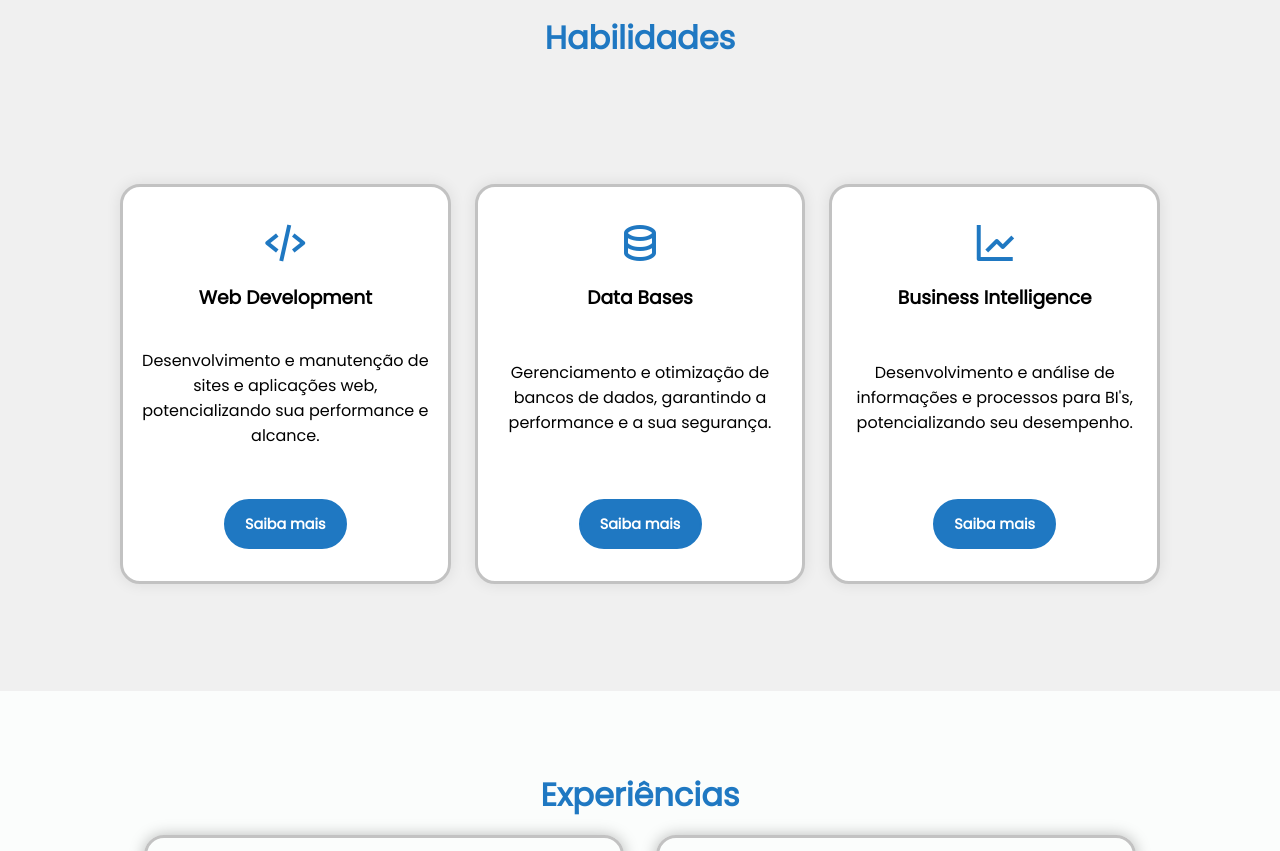
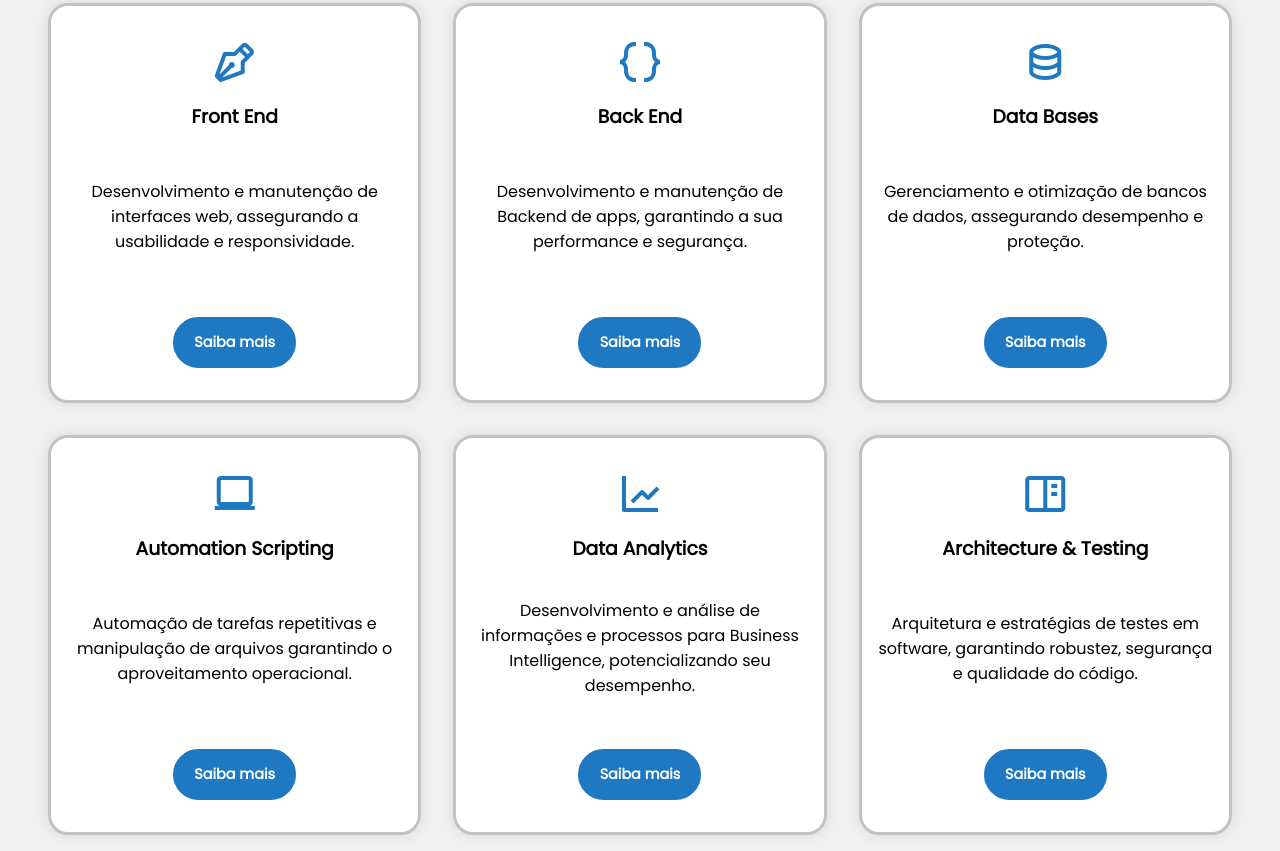
Before and after one commit to hennriquee/portfolio, a plain HTML site: page index.html in a window 1280 px wide. Shown: the part 909-1760 px from the top of the page. Drawn offline with nearby package versions, Linux system fonts and the light colour scheme.

Commit message:
skills adjusts

```diff
--- a/index.css
+++ b/index.css
@@ -182,7 +182,7 @@ section {
 }
 
 .typed-cursor {
-  color: #505050;
+  color: var(--primary-color);
   font-size: 2rem;
 }
 
@@ -303,12 +303,13 @@ section {
 }
 
 .skills-main {
-  display: flex;
+  display: grid;
+  grid-template-columns: 1fr 1fr 1fr;
   justify-content: center;
   flex-direction: row;
   width: 100%;
-  gap: 1.5rem;
-  margin-top: 2rem;
+  gap: 2rem;
+  margin: 2rem 0;
 }
 
 .skills-container {
@@ -397,36 +398,24 @@ section {
 }
 
 .skills-items {
-  display: flex;
-  text-align: left;
-  flex-direction: column;
-  width: 100%;
+  padding-top: 2rem;
+  display: grid;
+  grid-template-columns: 1fr 1fr;
   height: 100%;
-  padding-top: 1rem;
+  justify-content: space-between;
+  padding-left: 3%;
 }
 
-.bar {
-  background-color: #c2c2c2;
-  height: 3px;
-  width: 100%;
-  margin-top: 0.2rem;
+.skill-item {
+  display: flex;
+  flex-direction: row;
+  gap: 5px;
+  align-items: start;
 }
 
-.bar-inner {
-  height: 100%;
-  background-color: var(--white-color);
-  transform-origin: left;
-  transform: scaleX(0);
-  transition: transform 2s ease;
-}
-
-.skills-item {
-  width: 100%;
-}
-
-.skill-title {
-  display: flex;
-  gap: 0.1rem;
+.skill-item i {
+  margin-top: 0.1rem;
+  font-size: 0.9rem;
 }
 
 .skills-box-back .btn {
@@ -442,23 +431,11 @@ section {
   box-shadow: 0 0 10px #ffffff44;
 }
 
-.skill-item p {
-  text-align: right;
-  font-size: 0.7rem;
-  font-weight: 100;
-}
-
 .skills-box-front-text {
   display: flex;
   align-items: center;
   height: 100%;
   width: 100%;
-}
-
-.skill-title {
-  display: flex;
-  flex-direction: row;
-  gap: 3px;
 }
 
 /* /SKILLS SECTION */
@@ -467,7 +444,7 @@ section {
 
 .services-container {
   display: grid;
-  gap: 1.5rem;
+  gap: 2rem;
   height: 30%;
 }
 
@@ -846,6 +823,7 @@ footer i:hover {
   }
 
   .skills-main {
+    display: flex;
     flex-direction: column;
   }
 
@@ -936,6 +914,11 @@ footer i:hover {
 
   .home-content-elements {
     width: 100%;
+  }
+
+  .skills,
+  .experiences {
+    padding: 2rem 5rem;
   }
 }
 
@@ -1049,8 +1032,8 @@ footer i:hover {
     padding: 7rem 6rem;
   }
 
-  .skills-container {
-    flex-direction: row;
+  .skills-main {
+    display: grid;
   }
 
   .services-container {
@@ -1077,16 +1060,13 @@ footer i:hover {
   .contact form {
     padding: 0 30%;
   }
-  .skills-main {
-    flex-direction: row;
-  }
 
   .skills {
-    padding: 1rem 7.5rem;
+    padding: 1rem 3rem;
   }
 
   .experiences {
-    padding: 3rem 9rem;
+    padding: 3rem 3rem;
   }
 
   h1 {
--- a/index.html
+++ b/index.html
@@ -12,6 +12,13 @@
     <link
       href="https://unpkg.com/boxicons@2.1.4/css/boxicons.min.css"
       rel="stylesheet"
+    />
+    <link
+      rel="stylesheet"
+      href="https://cdnjs.cloudflare.com/ajax/libs/font-awesome/6.7.2/css/all.min.css"
+      integrity="sha512-..."
+      crossorigin="anonymous"
+      referrerpolicy="no-referrer"
     />
 
     <link rel="stylesheet" href="index.css" />
@@ -110,15 +117,15 @@
             <div class="skills-box-front">
               <div class="skills-box-front-content">
                 <div class="skills-box-front-title">
-                  <i class="bx bx-code-alt"></i>
+                  <i class="bx bx-pen"></i>
 
-                  <h3>Web Development</h3>
+                  <h3>Front End</h3>
                 </div>
 
                 <div class="skills-box-front-text">
                   <p>
-                    Desenvolvimento e manutenção de sites e aplicações web,
-                    potencializando sua performance e alcance.
+                    Desenvolvimento e manutenção de interfaces web, assegurando
+                    a usabilidade e responsividade.
                   </p>
                 </div>
               </div>
@@ -131,64 +138,35 @@
                 <h3>Conhecimentos</h3>
 
                 <div class="skills-items">
-                  <div class="skill-item html-item">
-                    <div class="skill-title">
-                      <h5>HTML</h5>
-                      <i class="bx bxl-html5"></i>
-                    </div>
-
-                    <div class="bar">
-                      <div class="bar-inner" id="html-bar"></div>
-                    </div>
-                    <p id="html-pct"></p>
+                  <div class="skill-item">
+                    <h5><li>HTML</li></h5>
+                    <i class="fa-brands fa-html5"></i>
                   </div>
 
-                  <div class="skill-item css-item">
-                    <div class="skill-title">
-                      <h5>CSS</h5>
-                      <i class="bx bxl-css3"></i>
-                    </div>
-
-                    <div class="bar">
-                      <div class="bar-inner" id="css-bar"></div>
-                    </div>
-                    <p id="css-pct"></p>
+                  <div class="skill-item">
+                    <h5><li>CSS</li></h5>
+                    <i class="fa-brands fa-css3-alt"></i>
                   </div>
 
-                  <div class="skill-item js-item">
-                    <div class="skill-title">
-                      <h5>Javascript</h5>
-                      <i class="bx bxl-javascript"></i>
-                    </div>
-
-                    <div class="bar">
-                      <div class="bar-inner" id="js-bar"></div>
-                    </div>
-                    <p id="js-pct"></p>
+                  <div class="skill-item">
+                    <h5><li>Javascript</li></h5>
+                    <i class="fa-brands fa-js"></i>
                   </div>
 
-                  <div class="skill-item reactjs-item">
-                    <div class="skill-title">
-                      <h5>React.js</h5>
-                      <i class="bx bxl-react"></i>
-                    </div>
-
-                    <div class="bar">
-                      <div class="bar-inner" id="reactjs-bar"></div>
-                    </div>
-                    <p id="reactjs-pct"></p>
+                  <div class="skill-item">
+                    <h5><li>React.js</li></h5>
+                    <i class="fa-brands fa-react"></i>
                   </div>
 
-                  <div class="skill-item bootstrap-item">
-                    <div class="skill-title">
-                      <h5>Material UI, Bootstrap</h5>
-                      <i class="bx bxl-bootstrap"></i>
-                    </div>
+                  <div class="skill-item">
+                    <h5><li>Material UI</li></h5>
 
-                    <div class="bar">
-                      <div class="bar-inner" id="bootstrap-bar"></div>
-                    </div>
-                    <p id="bootstrap-pct"></p>
+                    <i class="fa-brands fa-uikit"></i>
+                  </div>
+
+                  <div class="skill-item">
+                    <h5><li>Bootstrap</li></h5>
+                    <i class="fa-brands fa-bootstrap"></i>
                   </div>
                 </div>
               </div>
@@ -197,7 +175,6 @@
             </div>
           </div>
         </div>
-
         <div
           class="skills-container"
           data-aos="fade-up"
@@ -207,14 +184,15 @@
             <div class="skills-box-front">
               <div class="skills-box-front-content">
                 <div class="skills-box-front-title">
-                  <i class="bx bx-data"></i>
-                  <h3>Data Bases</h3>
+                  <i class="bx bx-code-curly"></i>
+
+                  <h3>Back End</h3>
                 </div>
 
                 <div class="skills-box-front-text">
                   <p>
-                    Gerenciamento e otimização de bancos de dados, garantindo a
-                    performance e a sua segurança.
+                    Desenvolvimento e manutenção de Backend de apps, garantindo
+                    a sua performance e segurança.
                   </p>
                 </div>
               </div>
@@ -227,28 +205,14 @@
                 <h3>Conhecimentos</h3>
 
                 <div class="skills-items">
-                  <div class="skill-item sql-item">
-                    <div class="skill-title">
-                      <h5>SQL</h5>
-                      <i class="bx bxs-data"></i>
-                    </div>
-
-                    <div class="bar">
-                      <div class="bar-inner" id="sql-bar"></div>
-                    </div>
-                    <p id="sql-pct"></p>
+                  <div class="skill-item">
+                    <h5><li>Java</li></h5>
+                    <i class="fa-brands fa-java"></i>
                   </div>
 
-                  <div class="skill-item excel-item">
-                    <div class="skill-title">
-                      <h5>Excel</h5>
-                      <i class="bx bxl-microsoft"></i>
-                    </div>
-
-                    <div class="bar">
-                      <div class="bar-inner" id="excel-bar"></div>
-                    </div>
-                    <p id="excel-pct"></p>
+                  <div class="skill-item">
+                    <h5><li>Python</li></h5>
+                    <i class="fa-brands fa-python"></i>
                   </div>
                 </div>
               </div>
@@ -267,14 +231,14 @@
             <div class="skills-box-front">
               <div class="skills-box-front-content">
                 <div class="skills-box-front-title">
-                  <i class="bx bx-line-chart"></i>
-                  <h3>Business Intelligence</h3>
+                  <i class="bx bx-data"></i>
+                  <h3>Data Bases</h3>
                 </div>
 
                 <div class="skills-box-front-text">
                   <p>
-                    Desenvolvimento e análise de informações e processos para
-                    BI's, potencializando seu desempenho.
+                    Gerenciamento e otimização de bancos de dados, assegurando
+                    desempenho e proteção.
                   </p>
                 </div>
               </div>
@@ -287,16 +251,160 @@
                 <h3>Conhecimentos</h3>
 
                 <div class="skills-items">
-                  <div class="skill-item pbi-item">
-                    <div class="skill-title">
-                      <h5>Power BI</h5>
-                      <i class="bx bxs-bar-chart-square"></i>
-                    </div>
+                  <div class="skill-item">
+                    <h5><li>SQL Server</li></h5>
+                    <i class="bx bxs-data"></i>
+                  </div>
 
-                    <div class="bar">
-                      <div class="bar-inner" id="pbi-bar"></div>
-                    </div>
-                    <p id="pbi-pct"></p>
+                  <div class="skill-item">
+                    <h5><li>MongoDB</li></h5>
+                    <i class="bx bxl-mongodb"></i>
+                  </div>
+
+                  <div class="skill-item">
+                    <h5><li>MySQL</li></h5>
+                    <i class="bx bxs-data"></i>
+                  </div>
+
+                  <div class="skill-item">
+                    <h5><li>Oracle</li></h5>
+                    <i class="fa-solid fa-o"></i>
+                  </div>
+                </div>
+              </div>
+
+              <a class="btn"> Retornar </a>
+            </div>
+          </div>
+        </div>
+
+        <div
+          class="skills-container"
+          data-aos="fade-up"
+          data-aos-duration="1000"
+        >
+          <div class="skills-box">
+            <div class="skills-box-front">
+              <div class="skills-box-front-content">
+                <div class="skills-box-front-title">
+                  <i class="bx bx-laptop"></i>
+                  <h3>Automation Scripting</h3>
+                </div>
+
+                <div class="skills-box-front-text">
+                  <p>
+                    Automação de tarefas repetitivas e manipulação de arquivos
+                    garantindo o aproveitamento operacional.
+                  </p>
+                </div>
+              </div>
+
+              <a class="btn"> Saiba mais </a>
+            </div>
+
+            <div class="skills-box-back">
+              <div class="skills-box-back-content">
+                <h3>Conhecimentos</h3>
+
+                <div class="skills-items">
+                  <div class="skill-item">
+                    <h5><li>Selenium</li></h5>
+                    <i class="bx bxs-check-square"></i>
+                  </div>
+
+                  <div class="skill-item">
+                    <h5><li>PyAutoGUI</li></h5>
+                    <i class="bx bxs-bot"></i>
+                  </div>
+                </div>
+              </div>
+
+              <a class="btn"> Retornar </a>
+            </div>
+          </div>
+        </div>
+        <div
+          class="skills-container"
+          data-aos="fade-up"
+          data-aos-duration="1300"
+        >
+          <div class="skills-box">
+            <div class="skills-box-front">
+              <div class="skills-box-front-content">
+                <div class="skills-box-front-title">
+                  <i class="bx bx-line-chart"></i>
+                  <h3>Data Analytics</h3>
+                </div>
+
+                <div class="skills-box-front-text">
+                  <p>
+                    Desenvolvimento e análise de informações e processos para
+                    Business Intelligence, potencializando seu desempenho.
+                  </p>
+                </div>
+              </div>
+
+              <a class="btn"> Saiba mais </a>
+            </div>
+
+            <div class="skills-box-back">
+              <div class="skills-box-back-content">
+                <h3>Conhecimentos</h3>
+
+                <div class="skills-items">
+                  <div class="skill-item">
+                    <h5><li>Power BI</li></h5>
+                    <i class="fa-solid fa-chart-simple"></i>
+                  </div>
+
+                  <div class="skill-item">
+                    <h5><li>Excel</li></h5>
+                    <i class="fa-solid fa-file-excel"></i>
+                  </div>
+
+                  <div class="skill-item">
+                    <h5><li>Pandas</li></h5>
+                    <i class="fa-solid fa-paw"></i>
+                  </div>
+                </div>
+              </div>
+
+              <a class="btn"> Retornar </a>
+            </div>
+          </div>
+        </div>
+        <div
+          class="skills-container"
+          data-aos="fade-up"
+          data-aos-duration="1600"
+        >
+          <div class="skills-box">
+            <div class="skills-box-front">
+              <div class="skills-box-front-content">
+                <div class="skills-box-front-title">
+                  <i class="bx bx-book-content"></i>
+                  <h3>Architecture & Testing</h3>
+                </div>
+
+                <div class="skills-box-front-text">
+                  <p>
+                    Arquitetura e estratégias de testes em software, garantindo
+                    robustez, segurança e qualidade do código.
+                  </p>
+                </div>
+              </div>
+
+              <a class="btn"> Saiba mais </a>
+            </div>
+
+            <div class="skills-box-back">
+              <div class="skills-box-back-content">
+                <h3>Conhecimentos</h3>
+
+                <div class="skills-items">
+                  <div class="skill-item">
+                    <h5><li>TDD</li></h5>
+                    <i class="fa-solid fa-bug"></i>
                   </div>
                 </div>
               </div>
```
Also changed, not shown: scripts.js (+2 -42 lines).
